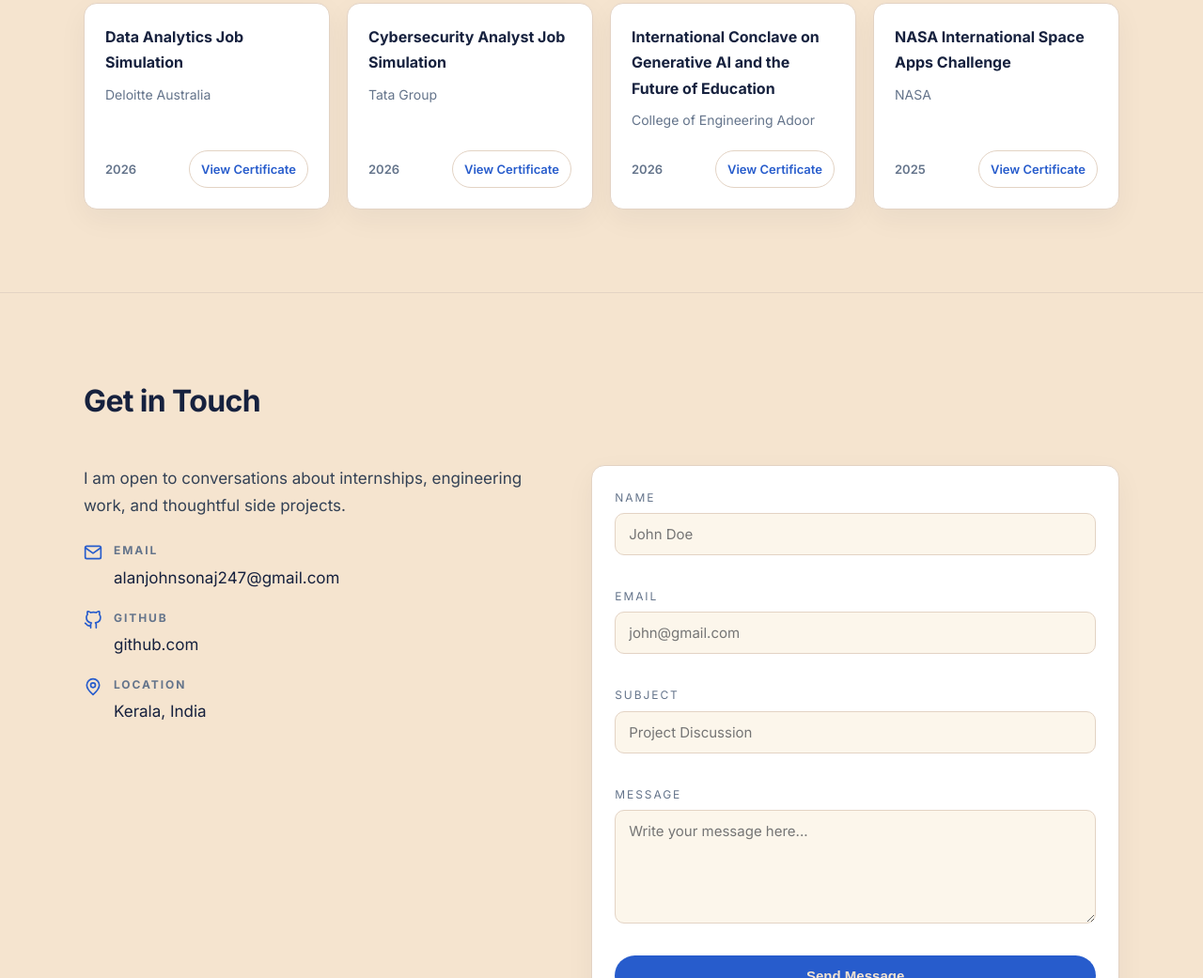
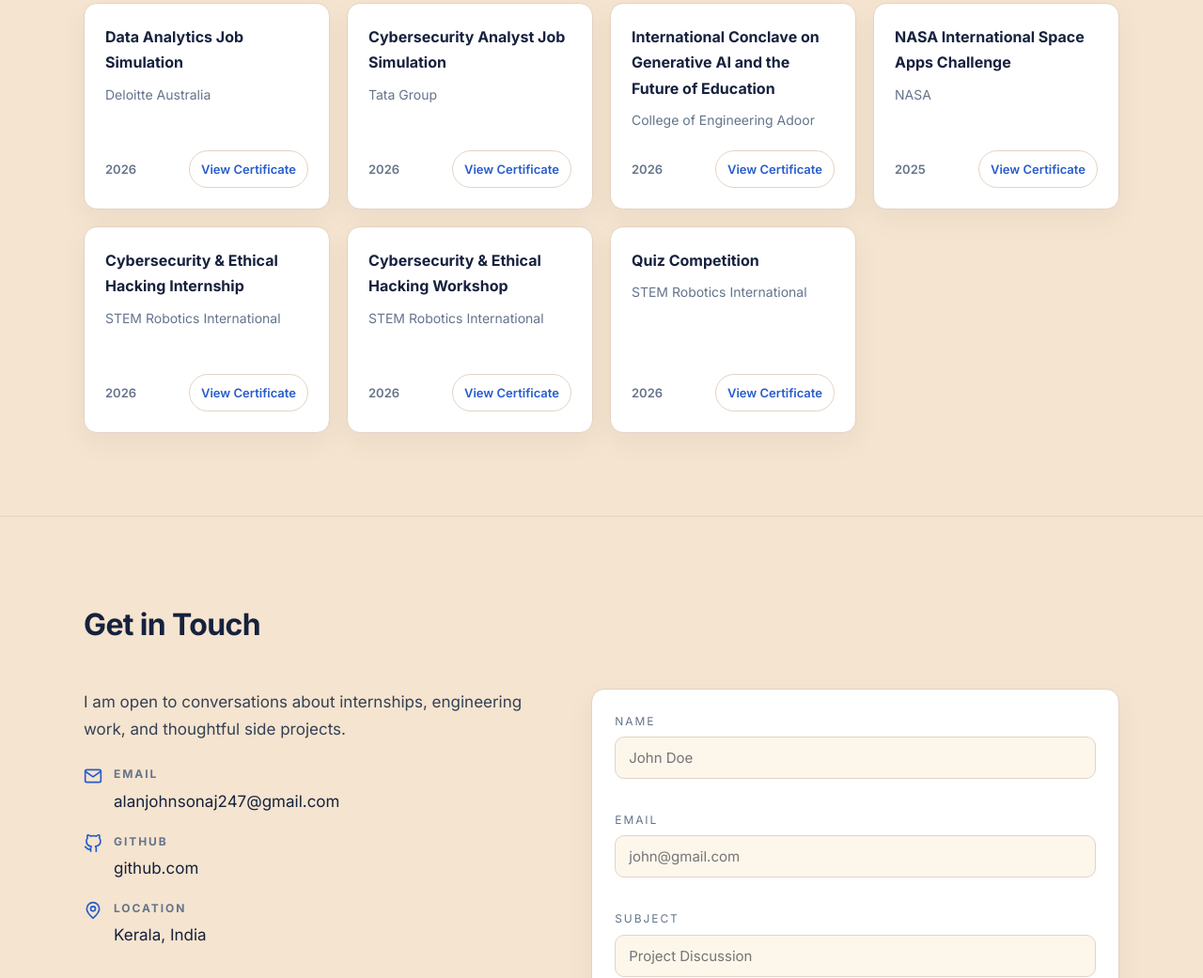
Before and after one commit to alanjohnsonaj247-creator/Portfolio, a website built with Vite: page index.html in a window 1280 px wide. Shown: the part 5254-6295 px from the top of the page at 94% size. Built offline with nearby package versions, Linux system fonts and the light colour scheme.

Commit message:
Add 3 new STEM Robotics certificates (internship, workshop, quiz competition)

```diff
--- a/index.html
+++ b/index.html
@@ -434,6 +434,57 @@
             </div>
           </div>
 
+          <!-- STEM Robotics – Internship -->
+          <div class="cert-card">
+            <div class="cert-body">
+              <h3 class="cert-name">Cybersecurity &amp; Ethical Hacking Internship</h3>
+              <p class="cert-issuer">STEM Robotics International</p>
+            </div>
+
+            <div class="cert-footer">
+              <span class="cert-year">2026</span>
+
+              <a href="assets/3.jpeg" target="_blank" rel="noopener noreferrer"
+                class="btn btn-secondary btn-xs">
+                View Certificate
+              </a>
+            </div>
+          </div>
+
+          <!-- STEM Robotics – One-Day Workshop -->
+          <div class="cert-card">
+            <div class="cert-body">
+              <h3 class="cert-name">Cybersecurity &amp; Ethical Hacking Workshop</h3>
+              <p class="cert-issuer">STEM Robotics International</p>
+            </div>
+
+            <div class="cert-footer">
+              <span class="cert-year">2026</span>
+
+              <a href="assets/2.jpeg" target="_blank" rel="noopener noreferrer"
+                class="btn btn-secondary btn-xs">
+                View Certificate
+              </a>
+            </div>
+          </div>
+
+          <!-- STEM Robotics – Quiz Competition -->
+          <div class="cert-card">
+            <div class="cert-body">
+              <h3 class="cert-name">Quiz Competition</h3>
+              <p class="cert-issuer">STEM Robotics International</p>
+            </div>
+
+            <div class="cert-footer">
+              <span class="cert-year">2026</span>
+
+              <a href="assets/1.jpeg" target="_blank" rel="noopener noreferrer"
+                class="btn btn-secondary btn-xs">
+                View Certificate
+              </a>
+            </div>
+          </div>
+
         </div>
       </div>
     </section>
```
Also changed, not shown: assets/1.jpeg (added), assets/2.jpeg (added), assets/3.jpeg (added).
